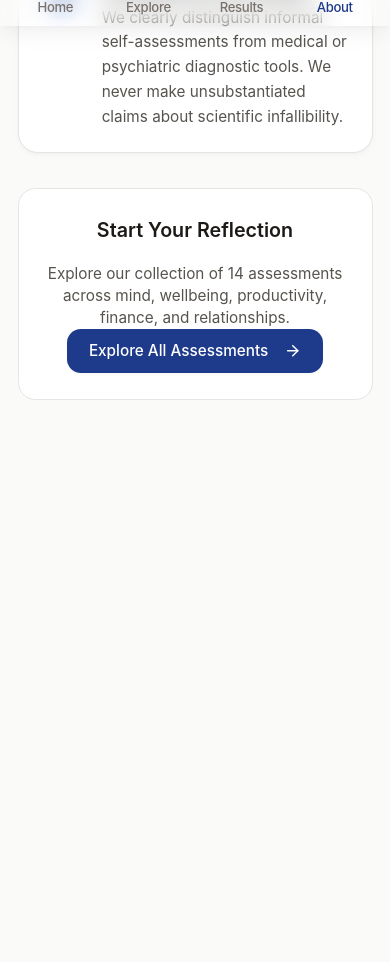
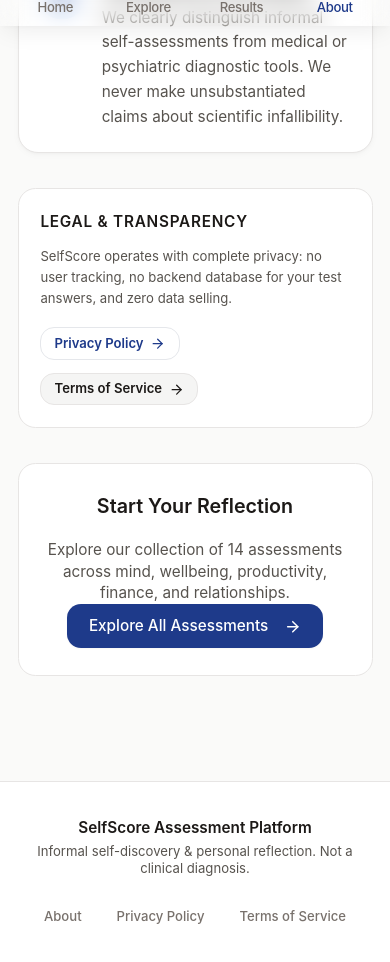
Before and after one commit to shamikhz/selfscore, a Next.js app: page /about in a window 390 px wide. Shown: the part 818-1780 px from the top of the page. Before the commit the page ends 1323 px from the top, so only its background shows below. Built offline with nearby package versions, Linux system fonts and the light colour scheme.

Commit message:
fix(mobile): expose Privacy Policy and Terms links in universal footer and About page

```diff
--- a/app/about/page.tsx
+++ b/app/about/page.tsx
@@ -66,6 +66,32 @@
         </div>
       </div>
 
+      {/* Legal & Transparency Links */}
+      <div className="p-5 rounded-2xl bg-surface border border-surface-border space-y-3">
+        <h3 className="text-sm font-semibold text-foreground uppercase tracking-wider">
+          Legal & Transparency
+        </h3>
+        <p className="text-xs text-muted-foreground leading-relaxed">
+          SelfScore operates with complete privacy: no user tracking, no backend database for your test answers, and zero data selling.
+        </p>
+        <div className="flex flex-wrap items-center gap-3 pt-1">
+          <Link
+            href="/privacy"
+            className="inline-flex items-center gap-1.5 text-xs font-semibold text-primary hover:underline bg-primary-subtle/80 px-3 py-1.5 rounded-lg border border-primary/20"
+          >
+            <span>Privacy Policy</span>
+            <ArrowRight className="w-3.5 h-3.5" aria-hidden="true" />
+          </Link>
+          <Link
+            href="/terms"
+            className="inline-flex items-center gap-1.5 text-xs font-semibold text-foreground/80 hover:text-foreground hover:underline bg-surface-subtle px-3 py-1.5 rounded-lg border border-surface-border"
+          >
+            <span>Terms of Service</span>
+            <ArrowRight className="w-3.5 h-3.5" aria-hidden="true" />
+          </Link>
+        </div>
+      </div>
+
       <div className="p-6 rounded-2xl bg-surface border border-surface-border text-center space-y-4">
         <h3 className="text-lg font-semibold text-foreground">Start Your Reflection</h3>
         <p className="text-sm text-muted-foreground max-w-md mx-auto">
--- a/app/layout.tsx
+++ b/app/layout.tsx
@@ -69,36 +69,38 @@
           {children}
         </main>
 
-        {/* Desktop & Tablet Footer */}
-        <footer className="hidden sm:block border-t border-surface-border bg-surface py-8 text-xs text-muted">
-          <div className="max-w-6xl mx-auto px-4 sm:px-6 lg:px-8 flex flex-col sm:flex-row justify-between items-center gap-4">
+        {/* Universal Footer (Visible on Mobile, Tablet & Desktop) */}
+        <footer className="border-t border-surface-border bg-surface py-8 pb-28 sm:pb-8 text-xs text-muted">
+          <div className="max-w-6xl mx-auto px-4 sm:px-6 lg:px-8 flex flex-col sm:flex-row justify-between items-center text-center sm:text-left gap-4">
             <div>
-              <p className="font-medium text-foreground">
+              <p className="font-semibold text-foreground text-sm sm:text-xs">
                 SelfScore Assessment Platform
               </p>
-              <p className="mt-0.5 text-muted-foreground">
+              <p className="mt-1 text-muted-foreground text-xs max-w-sm sm:max-w-none">
                 Informal self-discovery & personal reflection. Not a clinical diagnosis.
               </p>
             </div>
 
-            <nav aria-label="Footer Navigation" className="flex items-center gap-5">
+            <nav aria-label="Footer Navigation" className="flex flex-wrap justify-center items-center gap-3 sm:gap-5 pt-2 sm:pt-0">
               <Link
                 href="/about"
-                className="hover:text-foreground transition-colors"
+                className="py-1 px-2.5 rounded-md hover:text-foreground hover:bg-surface-subtle transition-colors text-xs font-medium text-foreground/80"
               >
                 About
               </Link>
+              <span className="text-surface-border hidden sm:inline" aria-hidden="true">•</span>
               <Link
                 href="/privacy"
-                className="hover:text-foreground transition-colors"
+                className="py-1 px-2.5 rounded-md hover:text-foreground hover:bg-surface-subtle transition-colors text-xs font-medium text-foreground/80"
               >
-                Privacy
+                Privacy Policy
               </Link>
+              <span className="text-surface-border hidden sm:inline" aria-hidden="true">•</span>
               <Link
                 href="/terms"
-                className="hover:text-foreground transition-colors"
+                className="py-1 px-2.5 rounded-md hover:text-foreground hover:bg-surface-subtle transition-colors text-xs font-medium text-foreground/80"
               >
-                Terms
+                Terms of Service
               </Link>
             </nav>
           </div>
```
